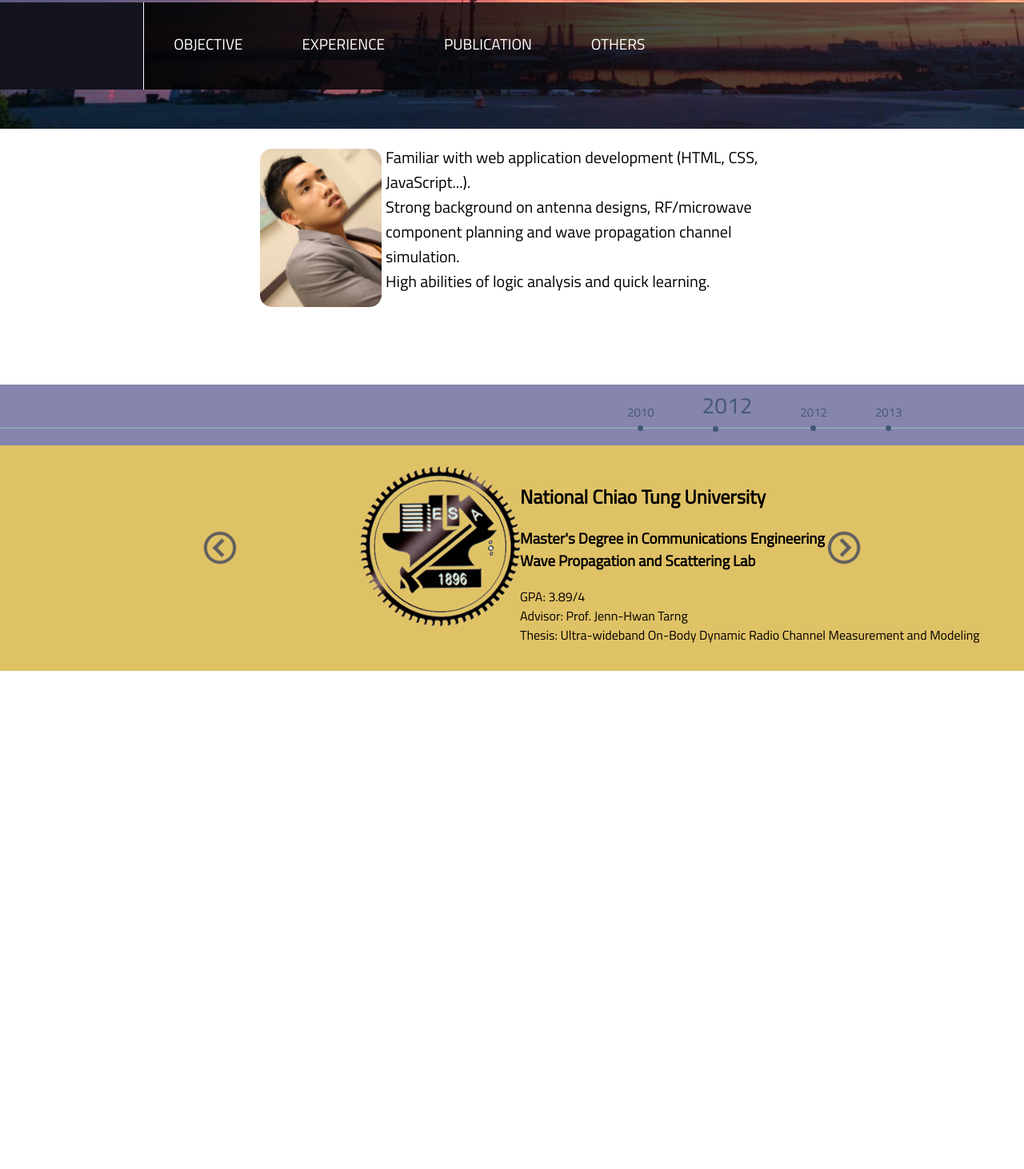
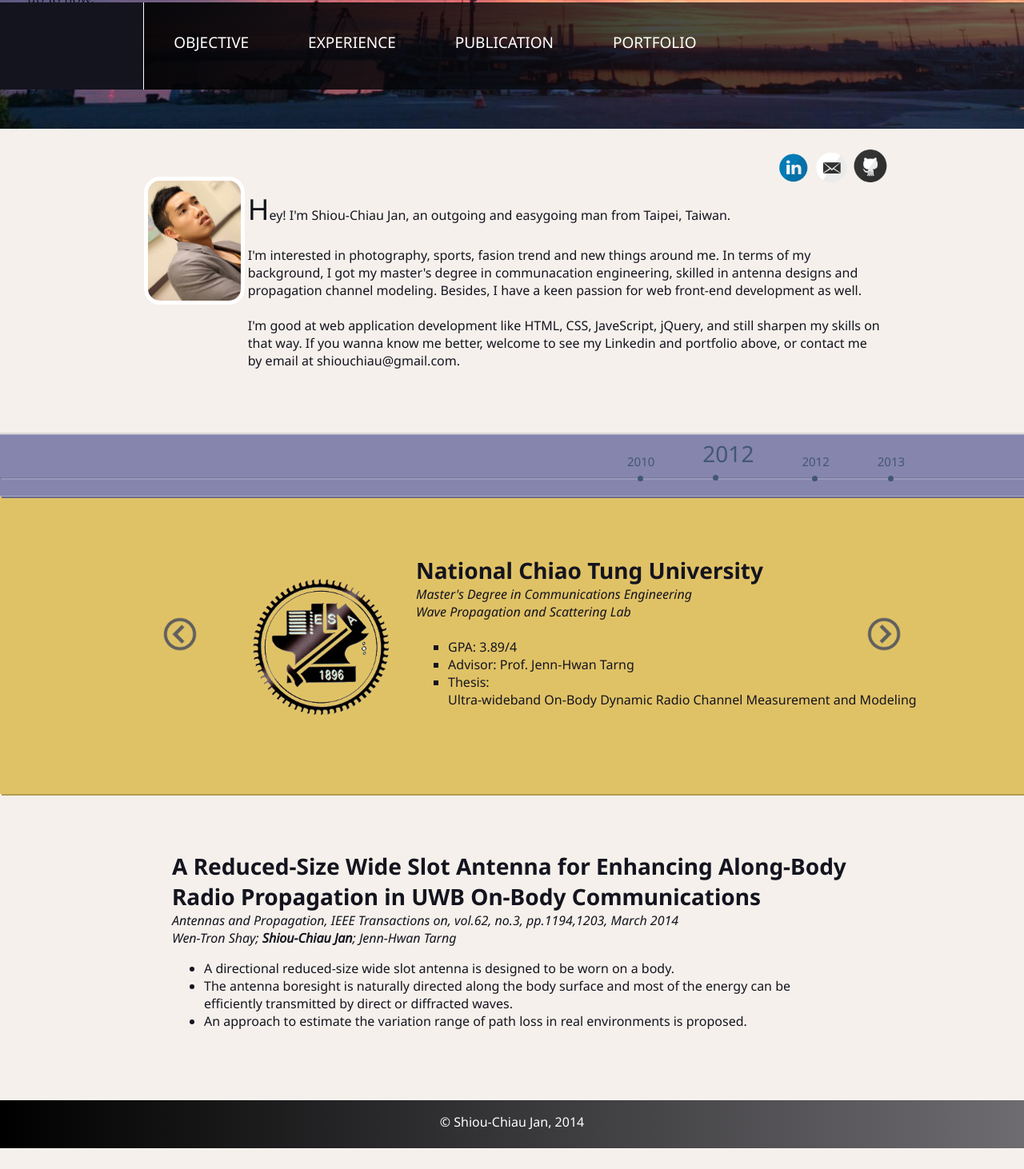
Before and after one commit to shiouchiau/shiouchiau.github.io, a plain HTML site: page index.html in a window 1280 px wide. Shown: the part 559-2021 px from the top of the page at 80% size. Before the commit the page ends 1398 px from the top, so only its background shows below. Drawn offline with nearby package versions, Linux system fonts and the light colour scheme; a web font is replaced by a local one.

Commit message:
update index, on board, except exp script

```diff
--- a/index.html
+++ b/index.html
@@ -2,7 +2,8 @@
 <html>
 <head>
 	<link type="text/css" rel="stylesheet" href="resource/stylesheets/stylesheet.css">
-	<link href='http://fonts.googleapis.com/css?family=Titillium+Web' rel='stylesheet' type='text/css'>
+	<link href='http://fonts.googleapis.com/css?family=Noto+Sans:400,700,400italic' rel='stylesheet' type='text/css'>
+	<link href='http://fonts.googleapis.com/css?family=Londrina+Shadow' rel='stylesheet' type='text/css'>
 	<script type="text/javascript" src="http://ajax.googleapis.com/ajax/libs/jquery/1.11.0/jquery.min.js"></script>
 	<script type="text/javascript" src="resource/includes/jquery-1.11.0.js"></script>
 	<script type="text/javascript" src="resource/includes/all.js"></script>
@@ -12,6 +13,10 @@
 	<div class="page">
 		<div class="header">
 			<div class="banner">
+				<div id="header-title">
+					<h1>SHIOUCHIAU's<br>
+						SKY</h1>
+				</div>
 				<div id="slogan">
 					<span>T</span>
 					<p>he best sunset I've ever seen, snapped while I'd been fulfilling millitary service in Longmen, Penghu, Taiwan, was such a fantastic scenes I still remember that up to now.</p>
@@ -24,16 +29,23 @@
 					<li id="navObjective"><span>OBJECTIVE</span></li>
 					<li id="navExperience"><span>EXPERIENCE</span></li>
 					<li id="navPublication"><span>PUBLICATION</span></li>
-					<li id="navOthers"><span>OTHERS</span></li>
+					<li id="navOthers"><span>PORTFOLIO</span></li>
 				</ul>
 			</div>
 		</div>
 		<div class="main">
+			<div class=social-logo>
+					<a href="http://www.linkedin.com/profile/view?id=272097856&trk=nav_responsive_tab_profile"><img src="resource/images/linkedin-icon.png"></a>
+					<a href="shiouchiau@gmail.com"><img src="resource/images/mail-icon.png"></a>
+					<a href="https://github.com/shiouchiau"><img src="resource/images/github-icon.png"></a>
+				</div>
 			<div class="objective">
 				<img src="resource/images/myphoto.jpg">
-				<p>Familiar with web application development (HTML, CSS, JavaScript...).<br>
-					Strong background on antenna designs, RF/microwave component planning and wave propagation channel simulation.<br>
-					High abilities of logic analysis and quick learning.
+				<p><span>H</span>ey! I'm Shiou-Chiau Jan, an outgoing and easygoing man from Taipei, Taiwan.<br><br>
+					I'm interested in photography, sports, fasion trend and new things around me.
+					In terms of my background, I got my master's degree in communacation engineering, skilled in antenna designs and propagation channel modeling. Besides, I have a keen passion for web front-end development as well.<br><br>
+					I'm good at web application development like HTML, CSS, JaveScript, jQuery, and still sharpen my skills on that way.
+					If you wanna know me better, welcome to see my Linkedin and portfolio above, or contact me by email at shiouchiau@gmail.com.
 				</p>
 
 			</div>
@@ -46,50 +58,64 @@
 					<li>2012</li>
 					<li>2013</li>
 				</ul>
-			</dic>
+			</div>
 			<div class="arrow-prev">
 				<img id="arrow-img" src="resource/images/arrow-icon-left.png">
 			</div>
 			<div class="experience">
 				<div class="graduate" style="opacity: 0">
-					<img src="resource/images/ncu_logo.jpg">
-					<h2>National Central University</h2>
-					<h3>Bachelor's Degree in Electrical Engineering</h3>
+					<img src="resource/images/ncu_logo.png">
+					<div id="paragraph">
 					<p>
-						GPA: 3.7/4 (Overall)<br>
-						Overall rank: 11/119<br>
-						National Central University Presidential Award
+					<span id="comName">National Central University</span><br>
+					<span id="comSubName">Bachelor's Degree in Electrical Engineering</span><br><br>
 					</p>
+					<ul>
+						<li>GPA: 3.7/4 (Overall)</li>
+						<li>Overall rank: 11/119</li>
+						<li>National Central University Presidential Award</li>
+					</ul>
+					</div>
 				</div>
  				<div class="undergrad" style="opacity: 1">
 					<img src="resource/images/nctu_logo.gif">
-					<h2>National Chiao Tung University</h2>
-					<h3>
-						Master's Degree in Communications Engineering<br>
-						Wave Propagation and Scattering Lab
-					</h3>
+					<div id="paragraph">
 					<p>
-						GPA: 3.89/4<br>
-						Advisor: Prof. Jenn-Hwan Tarng<br>
-						Thesis: Ultra-wideband On-Body Dynamic Radio Channel Measurement and Modeling
+					<span id="comName">National Chiao Tung University<br></span>
+					<span id="comSubName">Master's Degree in Communications Engineering<br>
+					Wave Propagation and Scattering Lab</span><br><br>
 					</p>
+					<ul>
+						<li>GPA: 3.89/4</li>
+						<li>Advisor: Prof. Jenn-Hwan Tarng</li>
+						<li>Thesis:<br>Ultra-wideband On-Body Dynamic Radio Channel Measurement and Modeling</li>
+					</ul>
+					</div>
 				</div>
 				<div class="military" style="opacity: 0">
 					<img src="resource/images/coast_guard_logo.svg">
-					<h2>Coast Guard Administration, Taiwan</h2>
-					<h3>Second Lieutenant, Platoon Leader, Reserve Warfare Commander (full-time)</h3>
+					<div id="paragraph">
 					<p>
-						IT advised, maritime affair coordinated, duty managed and supervised.
+					<span id="comName">Coast Guard Administration, Taiwan</span><br>
+					<span id="comSubName">Second Lieutenant, Platoon Leader, Reserve Warfare Commander (full-time)</span><br><br>
 					</p>
+					<ul>
+						<li>IT advised, maritime affair coordinated, duty managed and supervised.</li>
+					</ul>
+					</div>
 				</div>
 				<div class="intern" style="opacity: 0">
 					<img src="resource/images/itri_logo.jpg">
-					<h2>Industrial Technology Research Institute</h2>
-					<h3>Research Assistant (internship)</h3>
+					<div id="paragraph">
 					<p>
-						Propagation wave measured and analyzed in specific environment.<br>
-						Communication system analyzed and researched.
+					<span id="comName">Industrial Technology Research Institute</span><br>
+					<span id="comSubName">Research Assistant (internship)</span><br><br>
 					</p>
+					<ul>
+						<li>Propagation wave measured and analyzed in specific environment.</li>
+						<li>Communication system analyzed and researched.</li>
+					</ul>
+					</div>
 				</div>
 			</div>
 			<div class="arrow-next">
@@ -97,12 +123,22 @@
 			</div>
 		</div>
 		<div class="publish">
-
+			<div id="pubParagraph">
+					<p>
+					<a id="ieeeLink" href="http://ieeexplore.ieee.org/stamp/stamp.jsp?tp=&arnumber=6683069&isnumber=6750022"><span id="comName">A Reduced-Size Wide Slot Antenna for Enhancing Along-Body Radio Propagation in UWB On-Body Communications<br></span></a>
+					<span id="comSubName">Antennas and Propagation, IEEE Transactions on, vol.62, no.3, pp.1194,1203, March 2014<br>
+					Wen-Tron Shay; <span id="myName">Shiou-Chiau Jan</span>; Jenn-Hwan Tarng</span><br>
+					</p>
+					<ul>
+						<li>A directional reduced-size wide slot antenna is designed to be worn on a body.</li>
+						<li>The antenna boresight is naturally directed along the body surface and most of the energy can be efficiently transmitted by direct or diffracted waves.</li>
+						<li>An approach to estimate the variation range of path loss in real environments is proposed.</li>
+					</ul>
+					</div>
 		</div>
-		<div class="projects">
-
+		<div class="footer">
+			<p>&copy Shiou-Chiau Jan, 2014</p>
 		</div>
-		<div class="footer"></div>
 	</div>
 
 </body>
--- a/resource/includes/all.js
+++ b/resource/includes/all.js
@@ -1,23 +1,21 @@
 
 $(function() {
+/*
 	//navigator moving
 	var $scrollingDiv = $(".nav");
   	$(window).scroll(function(){
    		$scrollingDiv.stop().animate({"marginTop": ($(window).scrollTop())});
  	});
-
+*/
 	//navigator scroll
 	$("#navObjective").click(function() {
 		$("html, body").animate({scrollTop: "720px"}, 400);
 	});
 	$("#navExperience").click(function() {
-		$("html, body").animate({scrollTop: "500px"}, 400);
+		$("html, body").animate({scrollTop: "1100px"}, 400);
 	});
 	$("#navPublication").click(function() {
-		$("html, body").animate({scrollTop: "700px"}, 400);
-	});
-	$("#navOthers").click(function() {
-		$("html, body").animate({scrollTop: "1000px"}, 400);
+		$("html, body").animate({scrollTop: "1550px"}, 400);
 	});
 
 
@@ -39,7 +37,7 @@ $(function() {
 				if ( statusNum === 1) {
 					$(".arrow-prev").css("opacity", "1");
 				}
-			$(".experience").animate({left: "-=786"}, 700);
+			$(".experience").animate({left: "-=986"}, 700);
 			$(".experience>div").eq(statusNum).animate({opacity:1}, 700);
 			$(".experience>div").eq(statusNum-1).animate({opacity:0}, 700);
 			runStatus();
@@ -55,7 +53,7 @@ $(function() {
 				if ( statusNum === totalNum-2) {
 					$(".arrow-next").css("opacity", "1");
 				}
-			$(".experience").animate({left: "+=786"}, 700);
+			$(".experience").animate({left: "+=986"}, 700);
 			$(".experience>div").eq(statusNum).animate({opacity:1}, 700);
 			$(".experience>div").eq(statusNum+1).animate({opacity:0}, 700);
 			runStatus();
--- a/resource/stylesheets/stylesheet.css
+++ b/resource/stylesheets/stylesheet.css
@@ -1,7 +1,9 @@
 body {
 	text-align: center;
 	margin: 0;
-	font-family: 'Titillium Web', sans-serif;
+	font-family: 'Noto Sans', sans-serif;
+	font-size: 16px;
+	color: #14141F;
 
 }
 
@@ -13,22 +15,32 @@ body {
 	background-color: #003D5C;
 	background-image: url(../images/header_photo.jpg);
 	background-position: top;
-	/* no-repeat center center fixed;*/
-	/*background-image: url(../images/header_photo.jpg);*/
 	background-size: 100% 100%;
 	position: relative;
-	/*-webkit-background-size: cover;*/
-	/*min-width: 1024px;*/
+}
+
+#header-title h1 {
+  font-family: 'Londrina Shadow', cursive;
+  text-align: center;
+  font-size: 75px;
+  color: #aaaaaa;
+  margin: 0;
+}
+
+#header-title {
+	text-align: center;
+	padding-top: 235px;
+
 }
 
 #slogan {
 	width: 457px;
 	font-size: 18px;
-	font-family: serif;
-	/* font-variant: */
+	font-family: Garamond, serif;
 	position: absolute;
 	top: 67%;
 	left: 34px;
+	text-align: left;
 }
 
 #slogan p {
@@ -41,15 +53,7 @@ body {
 	font-size: 36px;
 
 }
-/*
-.banner #head {
-	position: relative;
-	height: 150px;
-	width: 150px;
-	border-radius: 50%;
-	border: 5px solid #fff;
-}
-*/
+
 /* navigator */
 .nav {
 	position: absolute;
@@ -97,40 +101,67 @@ body {
 	text-decoration: none;
 }
 
+
 /* personal brief */
 .main {
 	width: 100%;
-	height: 300px;
+	height: 380px;
+	background-color: #F5F0EB;
+	border-bottom: 2px solid #DCD8D4;
+	position: relative;
 
+}
+
+.social-logo {
+	position: absolute;
+	top: 5px;
+	right: 149px;
+	padding-top: 21px;
+	padding-right: 21px;
+}
+
+.social-logo img {
+	display: inline-block;
+	max-width: 45px;
+	max-height: 45px;
+	cursor: pointer;
 }
 
 .objective {
 	height: 150px;
-	width: 50%;
+	width: 100%;
 	margin: 0 auto;
+	padding-top: 60px;
+}
 
+.objective span {
+	font-size: 36px;
 }
 
 .objective img {
-	float: left;
-	height: 198px;
-	width: 152px;
+	max-height: 150px;
+	max-width: 120px;
 	border-radius: 20px;
 	border: 5px solid #fff;
+	display: inline-block;
+	vertical-align: top;
 }
 
 .objective p {
-	font-size: 20px;
+	height: 200px;
+	width: 790px;
 	text-align: left;
+	display: inline-block;
 }
 
+/* personal experience */
 .torso {
 	width: 100%;
-	height: 358px;
+	height: 450px;
 	background-color: #E0C266;
 	position: relative;
 	overflow: hidden;
-
+	box-shadow: 2px 2px #B39B52;
 }
 
 .torso #arrow-img, .arrow-next, .arrow-prev {
@@ -143,20 +174,22 @@ body {
 	width: 100%;
 	background-color: #8585AD;
 	padding: 23px 0 13px 0;
-	/*overflow: visible;*/
+	box-shadow: 2px 2px #6A6A8A;
+	border-top: 1px solid #AAAAC6;
+	border-bottom: 1px solid #AAAAC6;
 }
 
-.timeline ul {
+.timeline>ul {
 	margin: 0;
 	font-size: 15px;
 	height: 30px;
-	border-bottom: 1px solid #799a93;
-	box-shadow: 1px 1px #bde4dc;
+	border-bottom: 1px solid #6A6A8A;
+	box-shadow: 2px 2px #AAAAC6;
 	opacity: 0.5;
 
 }
 
-.timeline ul li {
+.timeline>ul li {
 	float: left;
 	padding-right: 60px;
 	position: relative;
@@ -167,13 +200,12 @@ body {
 }
 
 .now {
-	/*opacity: 1;*/
 	font-size: 28px;
 	top: -19px;
 	left: 20px;
 }
 
-.timeline ul li:after {
+.timeline>ul li:after {
 	content: " ";
 	display: block;
 	height: 7px;
@@ -181,7 +213,7 @@ body {
 	background-color: #00293D;
 	border-radius: 50%;
 	position: relative;
-	top: 5px;
+	top: 8px;
 	left: 13px;
 }
 
@@ -192,7 +224,7 @@ body {
 .arrow-prev {
 	top: 50%;
 	left: 0;
-	margin-left: 250px;
+	margin-left: 200px;
 	z-index: 2;
 	opacity: 1;
 	cursor: pointer;
@@ -201,37 +233,100 @@ body {
 .arrow-next {
 	top: 50%;
 	left: 100%;
-	margin-left: -250px;
+	margin-left: -200px;
 	z-index: 2;
 	opacity: 1;
 	cursor: pointer;
 }
 
 .experience {
-	width: 3144px;
-	height: 200px;
+	width: 3944px;
 	position: relative;
-	padding-top: 48px;
-	left: -336px;
+	padding-top: 73px;
+	left: -736px;
 }
 
-.experience h2, h3, p {
+.experience p {
+	margin: 0;
+}
+
+#paragraph {
 	text-align: left;
+	display: inline-block;
+	height: 200px;
+	width: 650px;
+}
+
+#comName {
+	font-weight: bold;
+	font-size: 28px;
+}
+
+#comSubName {
+	font-style: italic;
+}
+
+#paragraph ul {
+	list-style-type: square;
+	margin: 0;
 }
 
 .experience img {
-	float: left;
-	height: 200px;
-	width: 200px;
+	max-height: 170px;
+	max-width: 170px;
+	display: inline-block;
+	vertical-align: bottom;
+	padding-right: 30px;
 }
 
 .experience>div {
-	/*display: inline-block;*/
 	float: left;
 	height: 200px;
-	width: 786px;
+	width: 986px;
 	padding: 0px;
 	position: relative;
 	z-index: 0;
-	/*vertical-align: baseline;*/
 }
+
+.publish {
+	width: 100%;
+	height: 469px;
+	background-color: #F5F0EB;
+}
+
+.footer {
+	width: 100%;
+	height: 60px;
+	background-color: #14141F;
+	background: linear-gradient(left, rgba(0,0,0,1), rgba(20,20,31,.6));
+ 	background: -webkit-linear-gradient(left, rgba(0,0,0,1), rgba(20,20,31,.6));
+  	background: -moz-linear-gradient(left, rgba(20,20,31,1), rgba(20,20,31,.6));
+  	background: -o-linear-gradient(left, rgba(20,20,31,1), rgba(20,20,31,.6));
+  	position: absolute;
+  	top: 1935px;
+}
+
+.footer p{
+	color: #fff;
+}
+
+#pubParagraph {
+	padding-top: 55px;
+	text-align: left;
+	display: inline-block;
+	height: 350px;
+	width: 850px;
+}
+
+#ieeeLink {
+	text-decoration: none;
+	color: #14141F;
+}
+
+#ieeeLink:hover {
+	text-decoration: underline;
+}
+
+#myName {
+	font-weight: bold;
+}
```
Also changed, not shown: resource/images/arrow-icon-top.png (added), resource/images/fb-icon.png (added), resource/images/github-icon.png (added), resource/images/linkedin-icon.png (added), resource/images/mail-icon.png (added), resource/images/ncu_logo.png (added).
